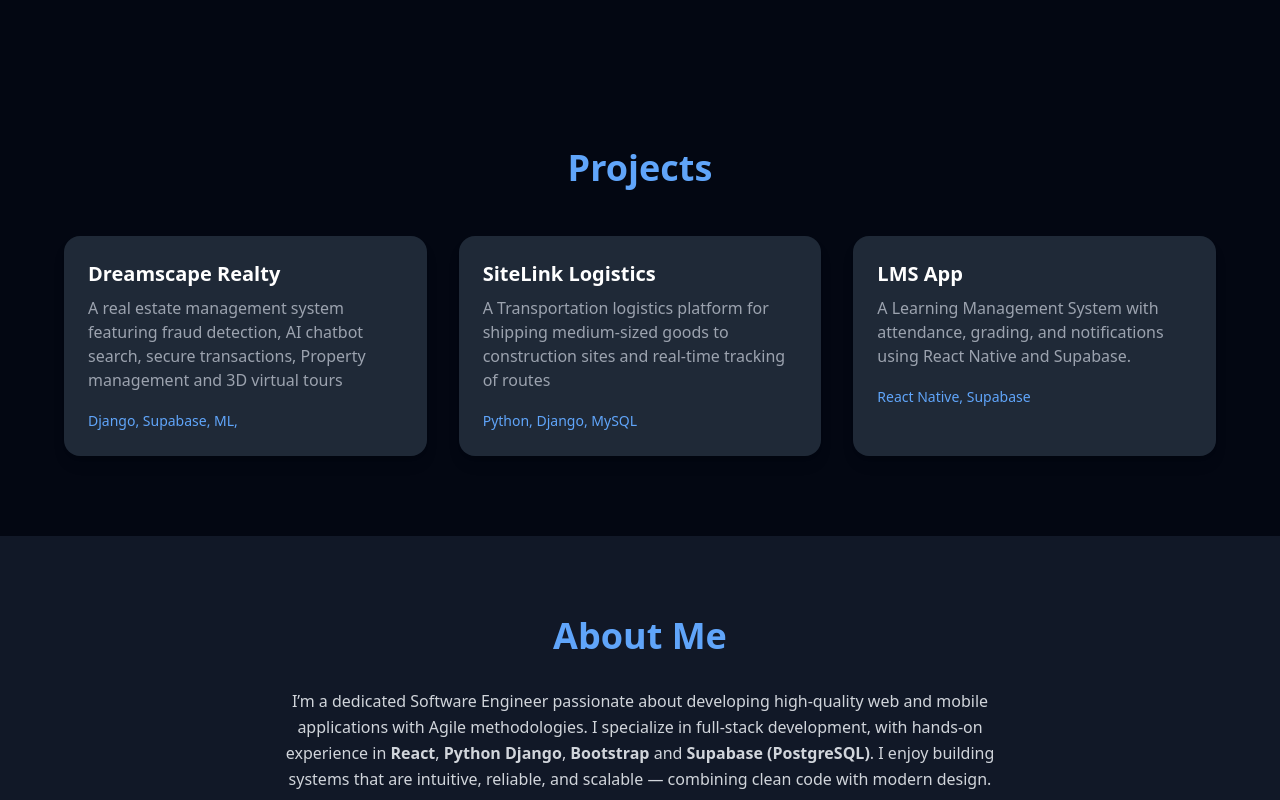
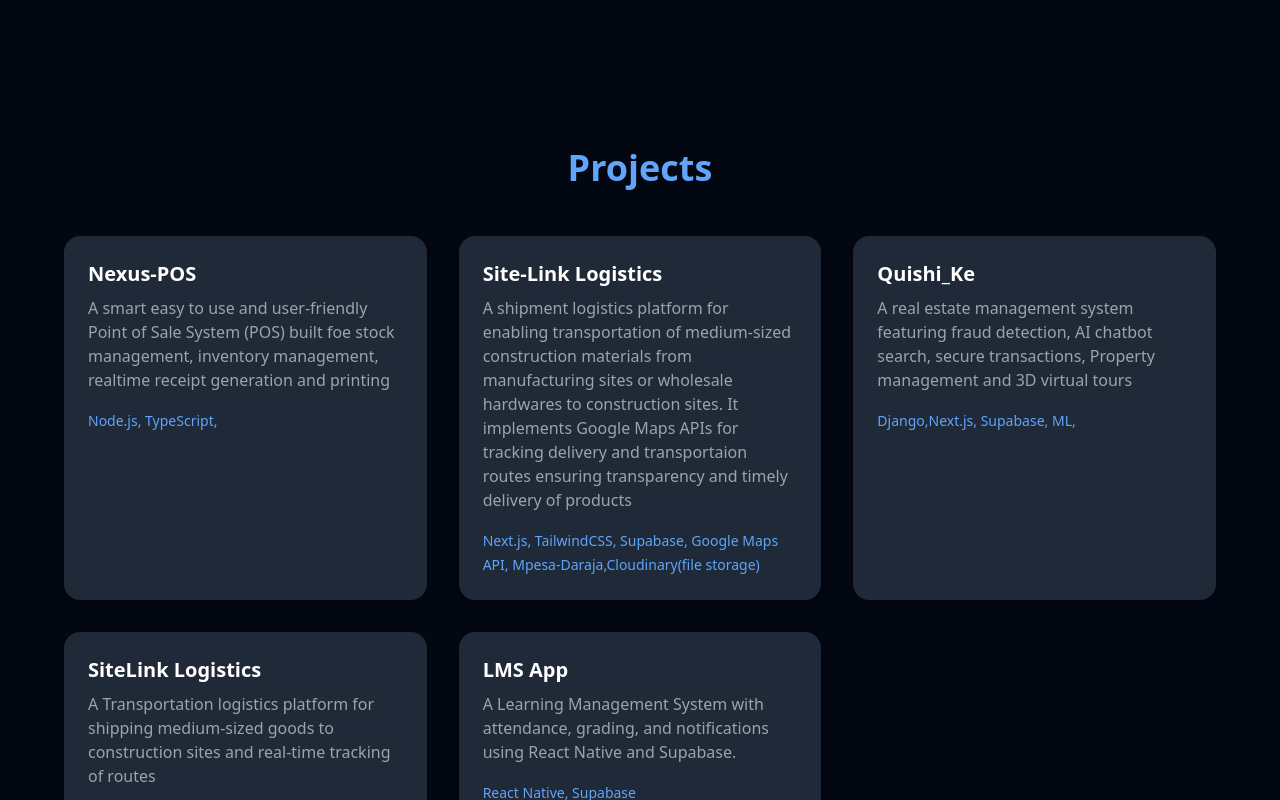
Before and after one commit to Cptzeph23/MyPortfolio, a React (Create React App) app: page / in a window 1280 px wide. Shown: the part 812-1612 px from the top of the page. Built offline with nearby package versions, Linux system fonts and the light colour scheme.

Commit message:
Update project list in Projects component
Added new projects to the Projects component and updated existing project details.

```diff
--- a/src/components/Projects.jsx
+++ b/src/components/Projects.jsx
@@ -1,11 +1,23 @@
 import { motion } from "framer-motion";
 
 const projects = [
+    {
+    title: "Nexus-POS",
+    description:
+      "A smart easy to use and user-friendly Point of Sale System (POS) built foe stock management, inventory management, realtime receipt generation and printing",
+    tech: "Node.js, TypeScript, ",
+  },
+    {
+    title: "Site-Link Logistics",
+    description:
+      "A shipment logistics platform for enabling transportation of medium-sized construction materials from manufacturing sites or wholesale hardwares to construction sites. It implements Google Maps APIs for tracking delivery and transportaion routes ensuring transparency and timely delivery of products",
+    tech: "Next.js, TailwindCSS, Supabase, Google Maps API, Mpesa-Daraja,Cloudinary(file storage) ",
+  },
   {
-    title: "Dreamscape Realty",
+    title: "Quishi_Ke",
     description:
       "A real estate management system featuring fraud detection, AI chatbot search, secure transactions, Property management and 3D virtual tours",
-    tech: "Django, Supabase, ML, ",
+    tech: "Django,Next.js, Supabase, ML, ",
   },
   {
     title: "SiteLink Logistics",
```
